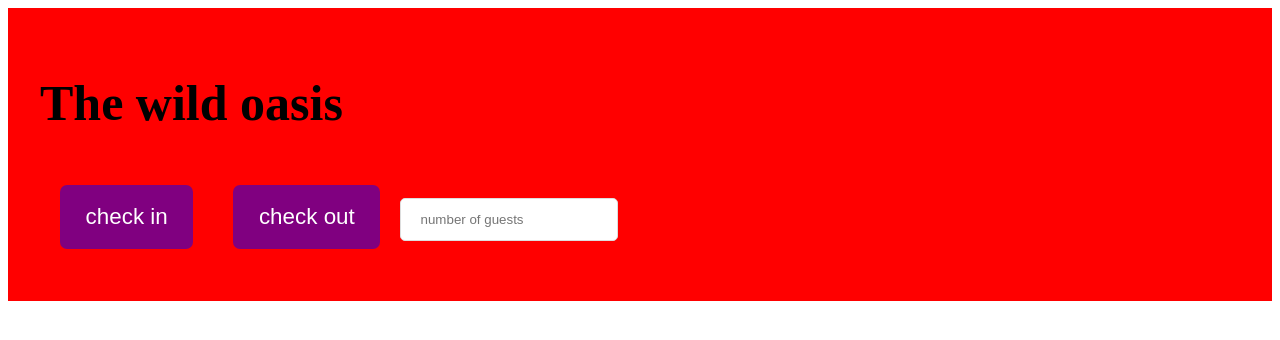
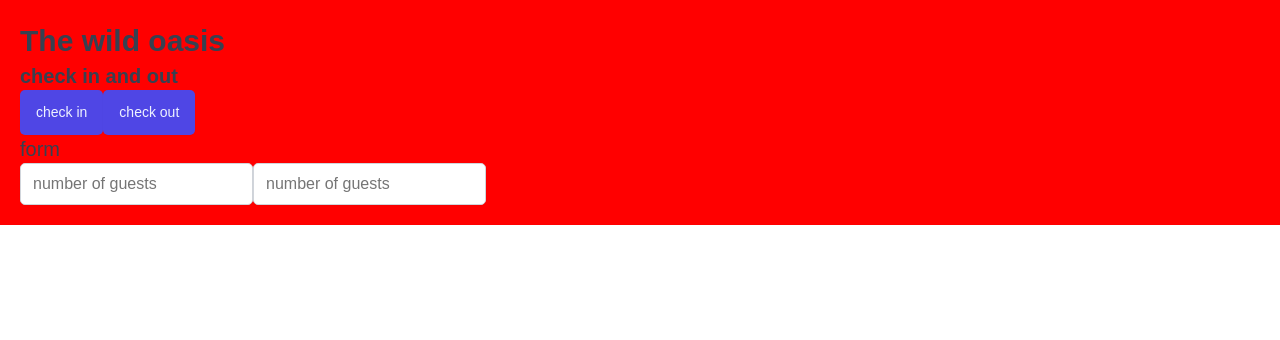
Before and after one commit to reemmustaffa/the-wild-oasis, a React (Vite) app: page / in a window 1280 px wide. Shown: the top 340 px of the page. Built offline with nearby package versions, Linux system fonts and the light colour scheme.

Commit message:
stylws cpmponet heading and passing props and css word

```diff
--- a/src/App.jsx
+++ b/src/App.jsx
@@ -2,44 +2,33 @@
 //بتكون خاصه بالكبموبنت بتاعها فقط
 //احسن حاجه فيها كمان ان لما تستخدم الكومبونت تقدر تحط propsعليه عادي كأنه عنصر html عادي
 import styled from "styled-components";
-
-const H1 = styled.h1`
-  font-size: 50px;
-  font-weight: bold;
-  background-color: red;
-`;
-
-const Button = styled.button`
-  font-size: 1.4rem;
-  padding: 1.2rem 1.6rem;
-  font-weight: 500;
-  border: none;
-  border-radius: 7px;
-  background-color: purple;
-  color: white;
-  cursor: pointer;
-  margin: 20px;
-`;
-
-const Input = styled.input`
-  border: 1px solid #ddd;
-  border-radius: 5px;
-  padding: 0.8rem 1.2rem;
-`;
+import GlobalStyles from "./styles/GlobalStyles";
+import Button from "./ui/Button";
+import Input from "./ui/Input";
+import Heading from "./ui/Heading";
 
 //استايل ل component
 const StyledApp = styled.main`
   background-color: red;
-  padding: 2rem;
+  padding: 20px;
 `;
+
 function App() {
   return (
-    <StyledApp onClick={() => console.log("parent")}>
-      <H1>The wild oasis</H1>
-      <Button onClick={() => console.log("check in ")}>check in</Button>
-      <Button onClick={() => console.log("check out")}>check out</Button>
-      <Input type="number" placeholder="number of guests" />
-    </StyledApp>
+    <>
+      <GlobalStyles />
+      <StyledApp onClick={() => console.log("parent")}>
+        {/* as=>عشان اخلي الايلمنت دا يتحول للعنصر دا فغلا */}
+        <Heading as="h1">The wild oasis</Heading>
+        <Heading as="h2">check in and out</Heading>
+        <Button onClick={() => console.log("check in ")}>check in</Button>
+        <Button onClick={() => console.log("check out")}>check out</Button>
+
+        <Heading as="h3">form</Heading>
+        <Input type="number" placeholder="number of guests" />
+        <Input type="number" placeholder="number of guests" />
+      </StyledApp>
+    </>
   );
 }
 
--- /dev/null
+++ b/src/ui/Heading.jsx
@@ -0,0 +1,30 @@
+import styled, { css } from "styled-components";
+
+//css=>to get syntax heighliting
+// const test = css`
+//   text-align: center;
+// `;
+const Heading = styled.h1`
+  // عشان ارججع البروبس اللي انا كتبها
+  ${(props) =>
+    props.as === "h1" &&
+    css`
+      font-size: 3rem;
+      font-weight: 600;
+    `}
+  ${(props) =>
+    props.as === "h2" &&
+    css`
+      font-size: 2rem;
+      font-weight: 600;
+    `}
+  ${(props) =>
+    props.as === "h3" &&
+    css`
+      font-size: 2rem;
+      font-weight: 500;
+    `}
+  line-height:1.4
+`;
+
+export default Heading;
```
